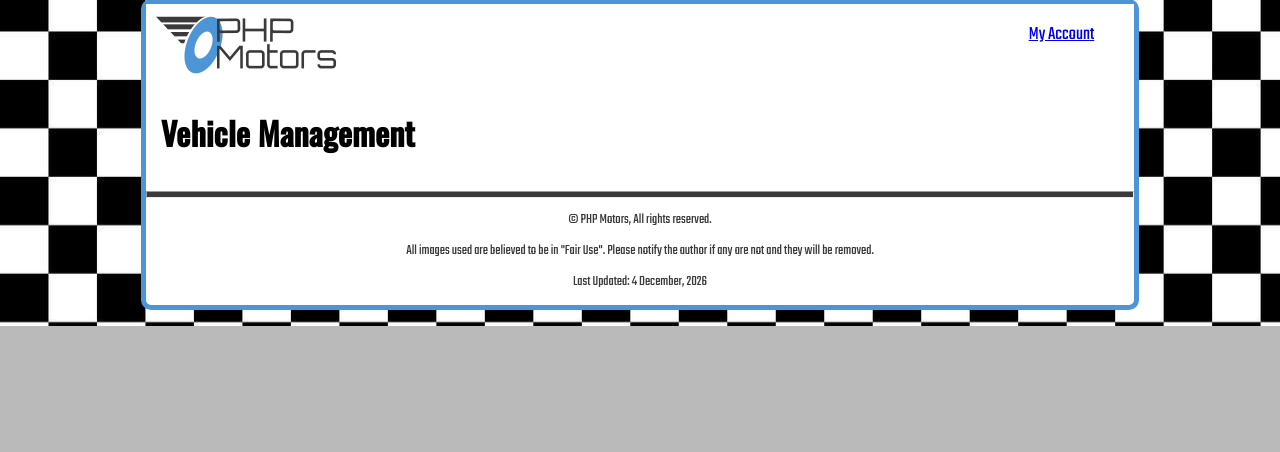
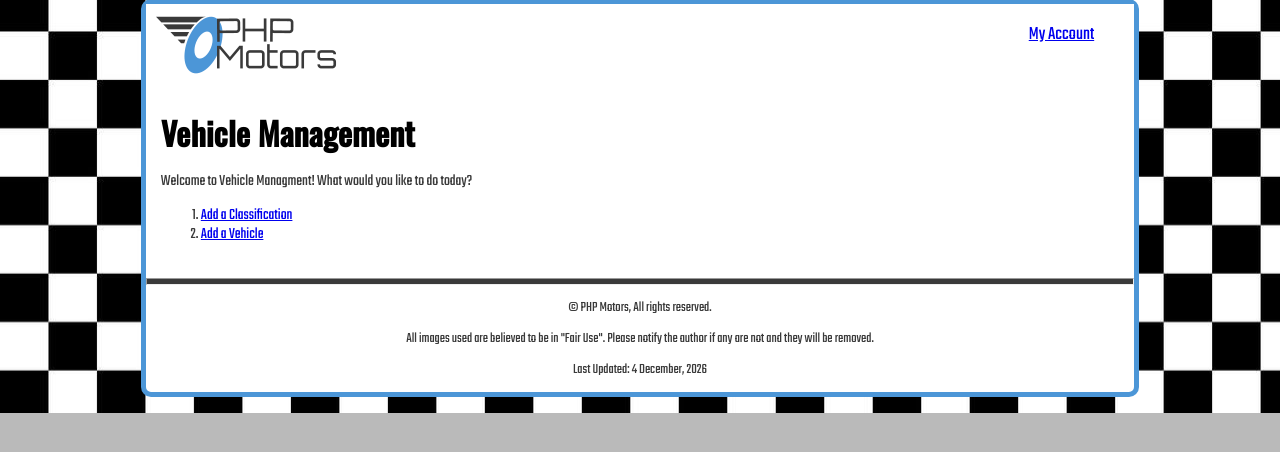
Before and after one commit to xphile1998/htdocs, a PHP site: page /view/vehicle-man.php in a window 1280 px wide. Shown: the part 17-469 px from the top of the page. Run offline with PHP 8.4, Linux system fonts and the light colour scheme.

Commit message:
Finished the assignment?

```diff
--- a/phpmotors/view/add-classification.php
+++ b/phpmotors/view/add-classification.php
@@ -8,6 +8,7 @@
     <link rel = "stylesheet" media="screen" href = "/phpmotors/css/normalize.css">
     <link rel = "stylesheet" media="screen" href = "/phpmotors/css/main.css">
     <link rel = "stylesheet" media="screen" href = "/phpmotors/css/medium.css">
+    <link rel="stylesheet" href="https://cdnjs.cloudflare.com/ajax/libs/font-awesome/6.1.1/css/all.min.css">
 </head>
 
 <body>
@@ -32,7 +33,7 @@
         <form id="addClassification" action="/phpmotors/vehicles/index.php" method="post">
             <label for="classificationName">New Classification Name</label>
             <input type="text" id="classificationName" name="classificationName">
-            <br />
+            <br>
             <input type="submit" name="submit" id="addbtn" value="Add Classification">
             <input type="hidden" name="action" value="addClassification">
         </form>
--- a/phpmotors/view/vehicle-man.php
+++ b/phpmotors/view/vehicle-man.php
@@ -23,6 +23,18 @@
     <main>
         <h1>Vehicle Management</h1>
 
+        <?php
+            if (isset($message)) {
+                echo ($message);
+            }
+        ?>
+
+        <p class="welcome">Welcome to Vehicle Managment! What would you like to do today?</p>
+
+        <ol class="vManageMenu">
+            <li><a href="/phpmotors/vehicles/index.php?action=addClassification">Add a Classification</a></li>
+            <li><a href="/phpmotors/vehicles/index.php?action=addVehicle">Add a Vehicle</a></li>
+        </ol>
 
     </main>
 
```
Also changed, not shown: phpmotors/vehicles/index.php (+5 -3 lines), phpmotors/view/add-vehicle.php (+9 -8 lines).
